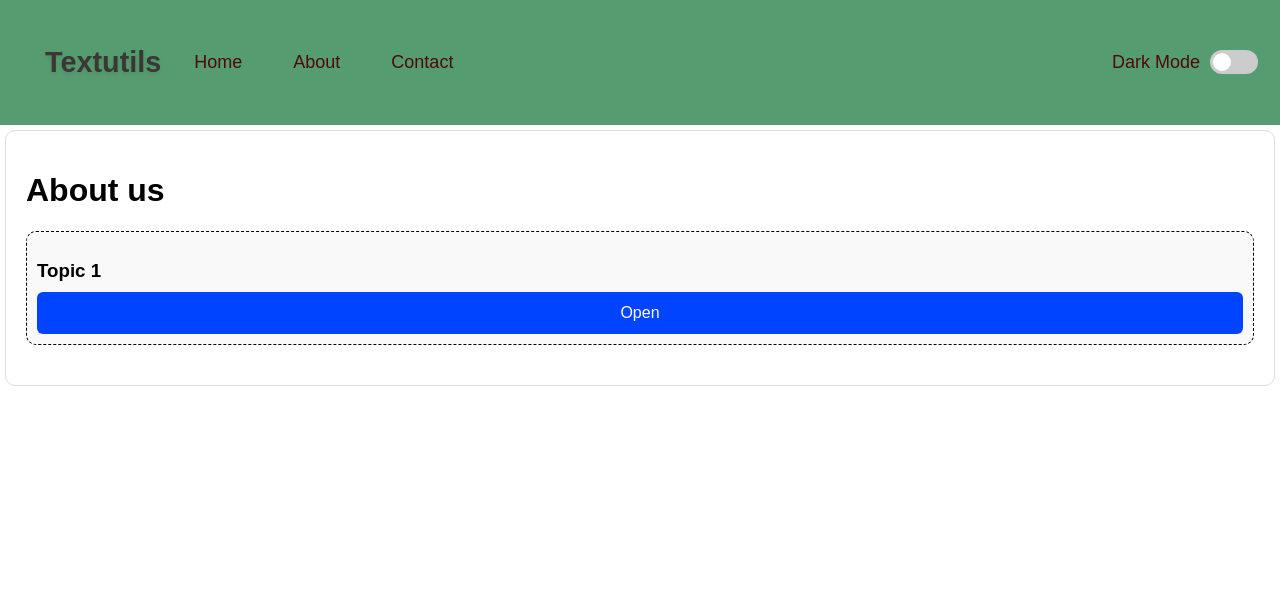
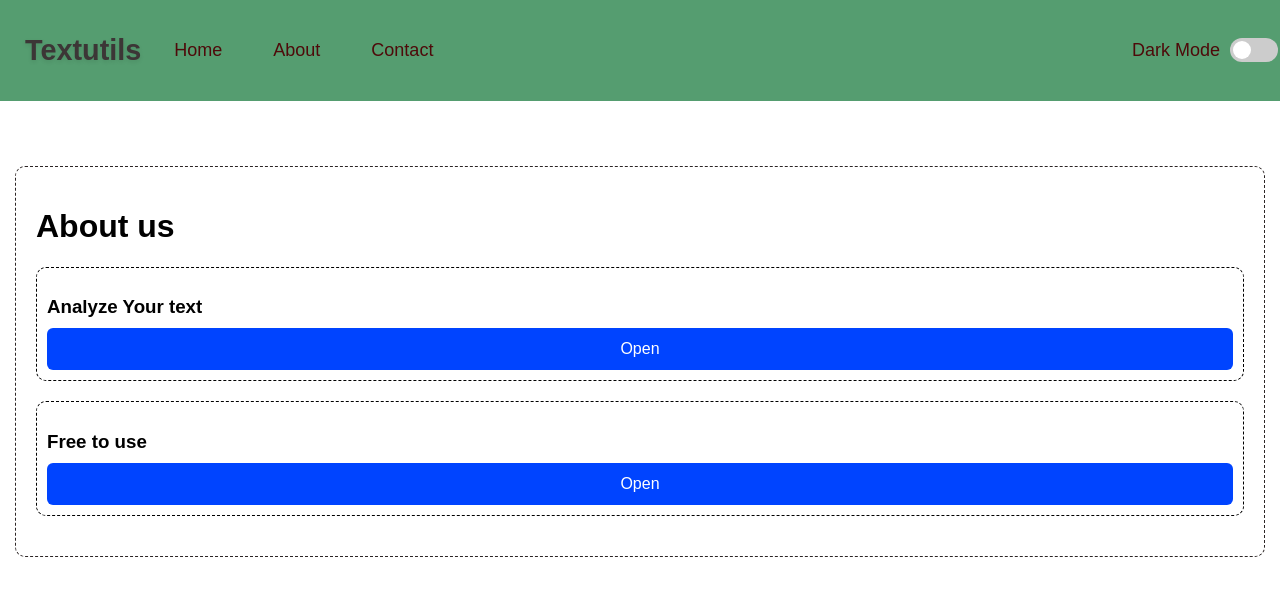
Before and after one commit to Anukul-rai/Text-utils, a React (Vite) app: page /about in a window 1280 px wide. Shown: the top 596 px of the page. Built offline with nearby package versions, Linux system fonts and the light colour scheme.

Commit message:
some updates

```diff
--- a/src/App.jsx
+++ b/src/App.jsx
@@ -3,7 +3,7 @@ import { useState,useEffect } from "react"
 import Navbar from "./components/Navbar"
 import Textform from "./components/Textform"
 import Alert from "./components/ALert"
-import { BrowserRouter as Router, Routes, Route, Link, BrowserRouter } from "react-router";
+import { BrowserRouter as Router, Routes, Route,BrowserRouter  } from "react-router";
 
 function App() {
   const [mode , setMode]=useState('light')//wheather dark mode is enabled or not
@@ -50,9 +50,9 @@ function App() {
       />
       <Alert alert={alert}/>
       <Routes>
-          <Route exact path="/about" element={<About />}/>
+          <Route exact path="/about" element={<About mode={mode}/>}/>
           <Route exact path="/"element={<Textform
-              heading="Enter the text to analyze"
+              heading=" Try Textutils"
               showAlert={showAlert}
               mode={mode}/>}/>
       </Routes>
--- a/src/components/About.jsx
+++ b/src/components/About.jsx
@@ -5,7 +5,8 @@ import { Button } from '../styled/Button'
 
 function About({mode}) {
 
-    const [showTopic, setShowTopic] = useState(false)
+    const [showTopic1, setShowTopic1] = useState(false)
+    const [showTopic2, setShowTopic2] = useState(false)
     // const [myStyle,setMyStyle] = useState({backgroundColor:'#f0f0f0',color:"black"})
     // const [btnText,setBtnText]=useState("Enable Dark mode")
 
@@ -24,16 +25,27 @@ function About({mode}) {
       <div className='head'>
         <h1>About us</h1>
         <div className="drop" > {/* style={myStyle} */}
-            <h3>Topic 1</h3>
-            <Button onClick={() => setShowTopic(!showTopic)}>
-            {showTopic ? 'Close' : 'Open'}
+            <h3><strong>Analyze Your text</strong></h3>
+            <Button onClick={() => setShowTopic1(!showTopic1)}>
+            {showTopic1 ? 'Close' : 'Open'}
             </Button>
-            {showTopic && (
+            {showTopic1 && (
                 <p >
-                Lorem, ipsum dolor sit amet consectetur adipisicing elit.
-                Iste, explicabo quas harum beatae fuga quod quo corrupti
-                nihil inventore assumenda numquam vero maxime soluta nat,
-                dicta consequuntur consectetur ea corporis.
+                  Textutils gives you a way to analyze your text quickly and efficiently. Be it word count, character count or
+                  reading time estimations, our tool has got you covered. The tool is free to use and
+                </p>
+            )}
+        </div>
+        <div className="drop" > {/* style={myStyle} */}
+            <h3><strong>Free to use</strong></h3>
+            <Button onClick={() => setShowTopic2(!showTopic2)}>
+            {showTopic2 ? 'Close' : 'Open'}
+            </Button>
+            {showTopic2 && (
+                <p >
+                TextUtils is a free character counter tool that provides instant character count & word count
+                statistics for a given text. TextUtils reports the number of words and characters. Thus it
+                is suitable for writing text with word/ character limit.
                 </p>
             )}
         </div>
@@ -51,17 +63,15 @@ export default About
 const AboutContainer =styled.div`
     background-color: #f0f0f0;
     padding: 20px;
-    border: 1px solid #ddd;
+    border: 1px dashed #2c2525;
     border-radius: 10px;
-    margin: 5px;
-    background-color: ${({ mode }) => (mode === 'dark' ? '#4a3f3f' : '#ffffff')};
+    margin: 15px;
+    background-color: ${({ mode }) => (mode === 'dark' ? '#472626' : '#ffffff')};
+    color: ${({ mode }) => (mode === 'dark' ? 'white' : 'black')};
 
     .head{
         display: flex;
         flex-direction: column;
-        background-color: ${({ mode }) => (mode === 'dark' ? 'transparent' : '#ffffff')};
-        color: ${({ mode }) => (mode === 'dark' ? 'white' : 'black')};
-
         .drop{
             display: flex;
             flex-direction: column;
@@ -69,11 +79,15 @@ const AboutContainer =styled.div`
             border: 1px dashed black;
             padding: 10px;
             border-radius: 10px;
-            background-color: ${({ mode }) => (mode === 'dark' ? '#2e2e2e' : '#f9f9f9')};
-            color: ${({ mode }) => (mode === 'dark' ? '#f5f5f5' : '#000')}
-;            h3{
+            border-color: ${({mode})=>(mode ==="dark" ? "white":"black" )};
+
+          h3{
                 margin-bottom: 10px;
                 }
+          p{
+            margin-bottom: 10px;
+            font-size: 20px;
+          }
         }
 
     }
--- a/src/components/Alert.jsx
+++ b/src/components/Alert.jsx
@@ -13,10 +13,12 @@ function Alert({alert}) {
     if (!visible) return null;
 
   return (
-    alert && <AlertWrapper role='alert' >
+    <div style={{height:'50px'}}>
+    {alert && <AlertWrapper role='alert' >
             <StrongText>{alert.type}</StrongText>: {alert.msg}
             {/* <CloseButton onClick={dismissAlert}>&times;</CloseButton> */}
-        </AlertWrapper>
+        </AlertWrapper>}
+        </div>
     );
 }
 
--- a/src/components/Navbar.jsx
+++ b/src/components/Navbar.jsx
@@ -32,12 +32,11 @@ export default Navbar
 
 const NavContainer = styled.div`
   margin: 0;
-  padding: 0;
 
   nav {
     display: flex;
     align-items: center;
-    padding: 12px 20px;
+    /* padding: 12px 20px; */
 
     &.light {
         background-color: #559d70;
--- a/src/components/Textform.jsx
+++ b/src/components/Textform.jsx
@@ -3,37 +3,47 @@ import styled from 'styled-components'
 import {Button} from '../styled/Button'
 
 function Textform({heading,mode,showAlert}) {
-    const[text,setText]=useState("Enter a texts")
+
+
+
+    const[text,setText]=useState(" ")
 
     const handleUpClick= ()=>{
+        if (text.trim().length === 0) return;
         setText(text.toUpperCase());
         showAlert("Converted to uppercase","Sucess")
 
     }
 
     const handleLowClick=()=>{
+        if (text.trim().length === 0) return;
         setText(text.toLowerCase());
         showAlert("Converted to Lowercase","Sucess")
 
     }
 
     const handleClearClick=()=>{
+        if (text.trim().length === 0) return;
         setText("");
         showAlert("Text cleared","Sucess")
     }
     const handleReserveClick=()=>{
+        if (text.trim().length === 0) return;
         setText(text.split("").reverse().join(""))
         showAlert("Texted reserved","Sucess")
     }
     const handleCopyClick =()=>{
+        if (text.trim().length === 0) return;
         navigator.clipboard.writeText(text)
         showAlert("TExted copied","Sucess")
 
     }
+    const isDisabled = text.trim().length === 0;
 return (
 <FormContainer mode={mode}>
-    <div className="cont ">
-        <h1>{heading}</h1>
+    <div>
+        <div className="cont ">
+        <h1 style={{textAlign:'center'}}>{heading}</h1>
         <div className='form'>
             <div className="txt">
                 <textarea
@@ -42,21 +52,22 @@ return (
                 onChange={(e)=>(setText(e.target.value))} rows={8}
                 placeholder='Please enter the text...'
                 />
-                <Button onClick={handleUpClick}>Convert to Uppercase</Button>
-                <Button onClick={handleLowClick}>Convert to Lowercase</Button>
-                <Button onClick={handleClearClick}>Clear Text</Button>
-                <Button onClick={handleReserveClick}>Reserve Text</Button>
-                <Button onClick={handleCopyClick}>Copy Text</Button>
+                <Button disabled={isDisabled} onClick={handleUpClick}>Convert to Uppercase</Button>
+                <Button disabled={isDisabled} onClick={handleLowClick}>Convert to Lowercase</Button>
+                <Button disabled={isDisabled} onClick={handleClearClick}>Clear Text</Button>
+                <Button disabled={isDisabled} onClick={handleReserveClick}>Reserve Text</Button>
+                <Button disabled={isDisabled} onClick={handleCopyClick}>Copy Text</Button>
             </div>
         </div>
     </div>
 
     <div className="cont">
         <h2>Your text summary</h2>
-        <p>{text.split(" ").filter(word => word.trim() !== "").length}: words, {text.length} Characters</p>
-        <p>{0.008*text.split(" ").length} Mintues to read</p>
+        <p>{text.split(" ").filter((e)=>{return e.length !==0}).length}: words, {text.length} Characters</p>
+        <p>{0.008 * text.split(" ").filter((e)=>{return e.length !==0}).length} Mintues to read</p>
         <h2>Preview:</h2>
         <p>{text}</p>
+    </div>
     </div>
 </FormContainer>
 )
@@ -65,8 +76,8 @@ return (
 export default Textform
 
 const FormContainer = styled.div`
-    max-width: 400px;
-    margin: 30px auto;
+    max-width: 500px;
+    margin: auto;;
     padding: 20px;
     border-radius: 8px;
     box-shadow: 0 4px 12px rgba(0, 0, 0, 0.1);
@@ -83,6 +94,7 @@ const FormContainer = styled.div`
         }
 
     p {
+        max-width: 100%;
         color: ${({ mode }) => (mode === 'dark' ? '#ccc' : '#333')};
     }
     }
@@ -99,7 +111,6 @@ const FormContainer = styled.div`
             width: 100%;
 
             textarea {
-                width: 100%;
                 font-size: 1rem;
                 padding: 10px;
                 border-radius: 6px;
--- a/src/index.css
+++ b/src/index.css
@@ -4,4 +4,6 @@
 body {
   margin: 0;
   padding: 0;
+  overflow: hidden;
+
 }
```
